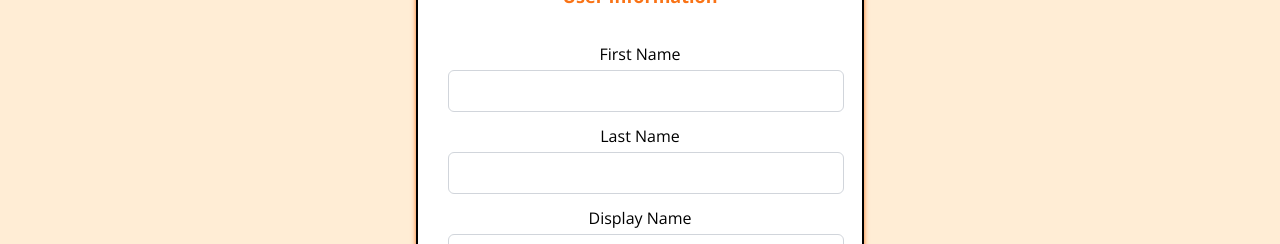
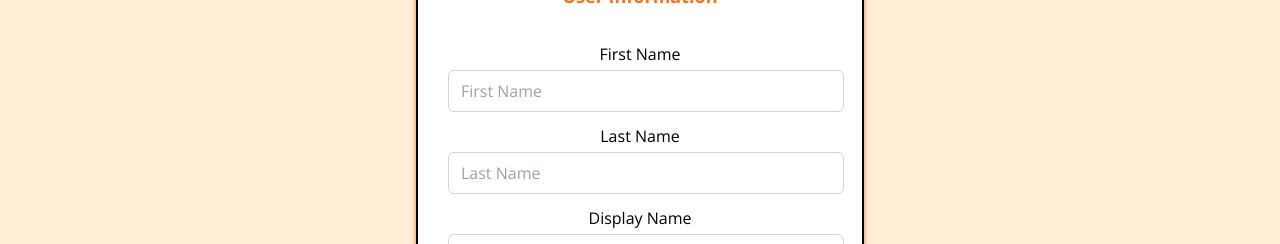
Before and after one commit to hphng/NoteScribe, a React (Vite) app in the folder frontend/: page /profile in a window 1280 px wide. Shown: the part 294-538 px from the top of the page. Built offline with nearby package versions, Linux system fonts and the light colour scheme; no server answers.

Commit message:
add placeholder for profile and fix bug where username is too long

```diff
--- a/frontend/src/components/Navbar.jsx
+++ b/frontend/src/components/Navbar.jsx
@@ -59,7 +59,8 @@ const NavBar = () => {
                               transition duration-200 ease-out data-[closed]:scale-95 data-[closed]:opacity-0">
                     <MenuItem disabled>
                       <a className="block px-4 py-2 text-sm cursor-default" href="/">
-                        {user.name.substring(0, 8)}
+                        {user.name.substring(0, 16)}
+                        {user.name.length > 16 ? '...' : ''}
                       </a>
                     </MenuItem>
                     <MenuSeparator className="h-[2px] bg-black" />
--- a/frontend/src/pages/Profile.jsx
+++ b/frontend/src/pages/Profile.jsx
@@ -30,6 +30,7 @@ const Profile = () => {
                         className="mt-1 block ml-3 border border-gray-300 rounded-md px-3 py-2 w-full
                                     outline-none focus:outline-none focus:border-1 focus:border-orange-500"
                         name="firstname"
+                        placeholder='First Name'
                         value={user?.firstname || ""}
                     />
                 </Field>
@@ -39,6 +40,7 @@ const Profile = () => {
                         className="mt-1 block ml-3 border border-gray-300 rounded-md px-3 py-2 w-full
                                     outline-none focus:outline-none focus:border-1 focus:border-orange-500"
                         name="lastname"
+                        placeholder='Last Name'
                         value={user?.lastname || ""}
                     />
                 </Field>
```
